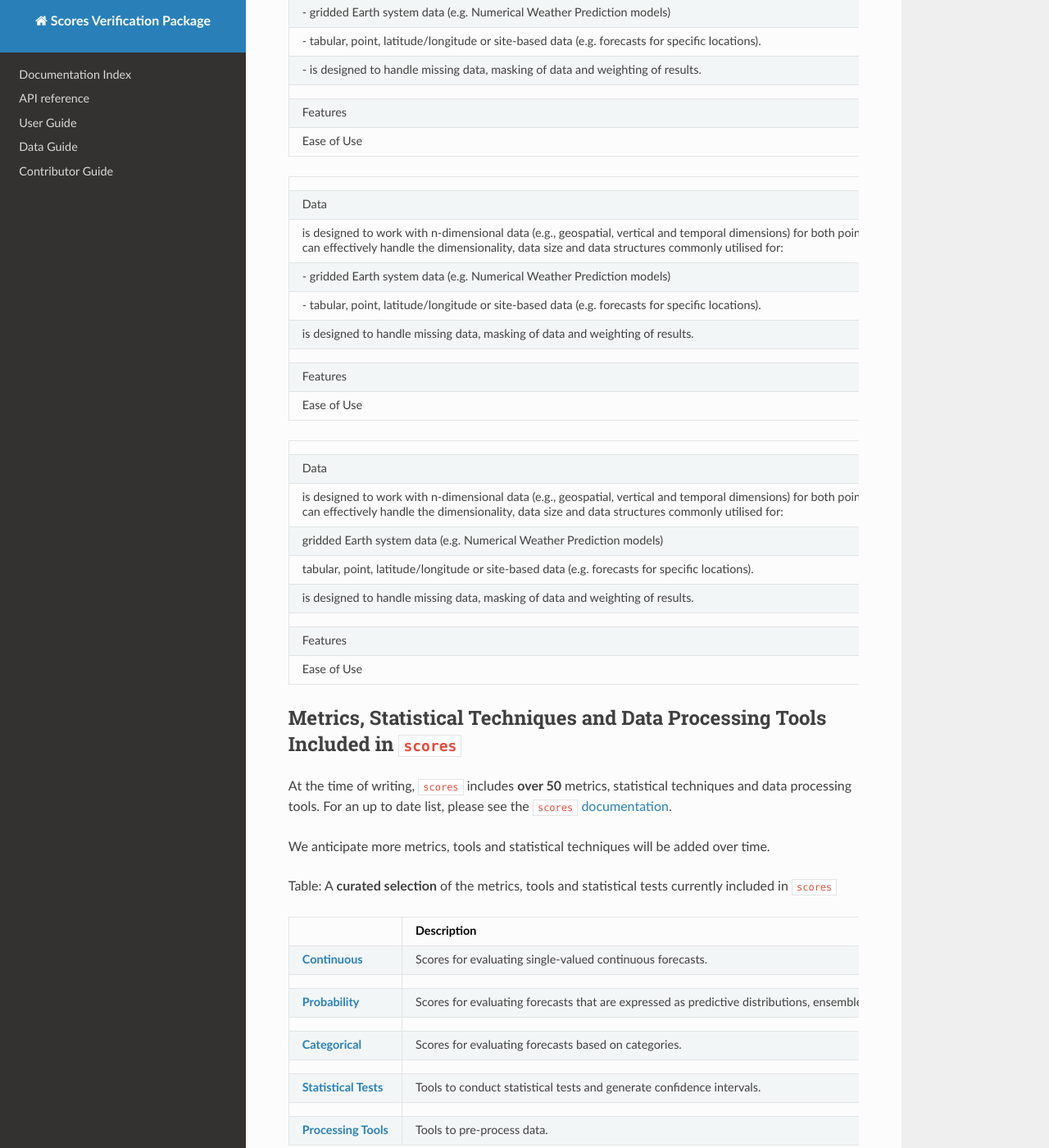
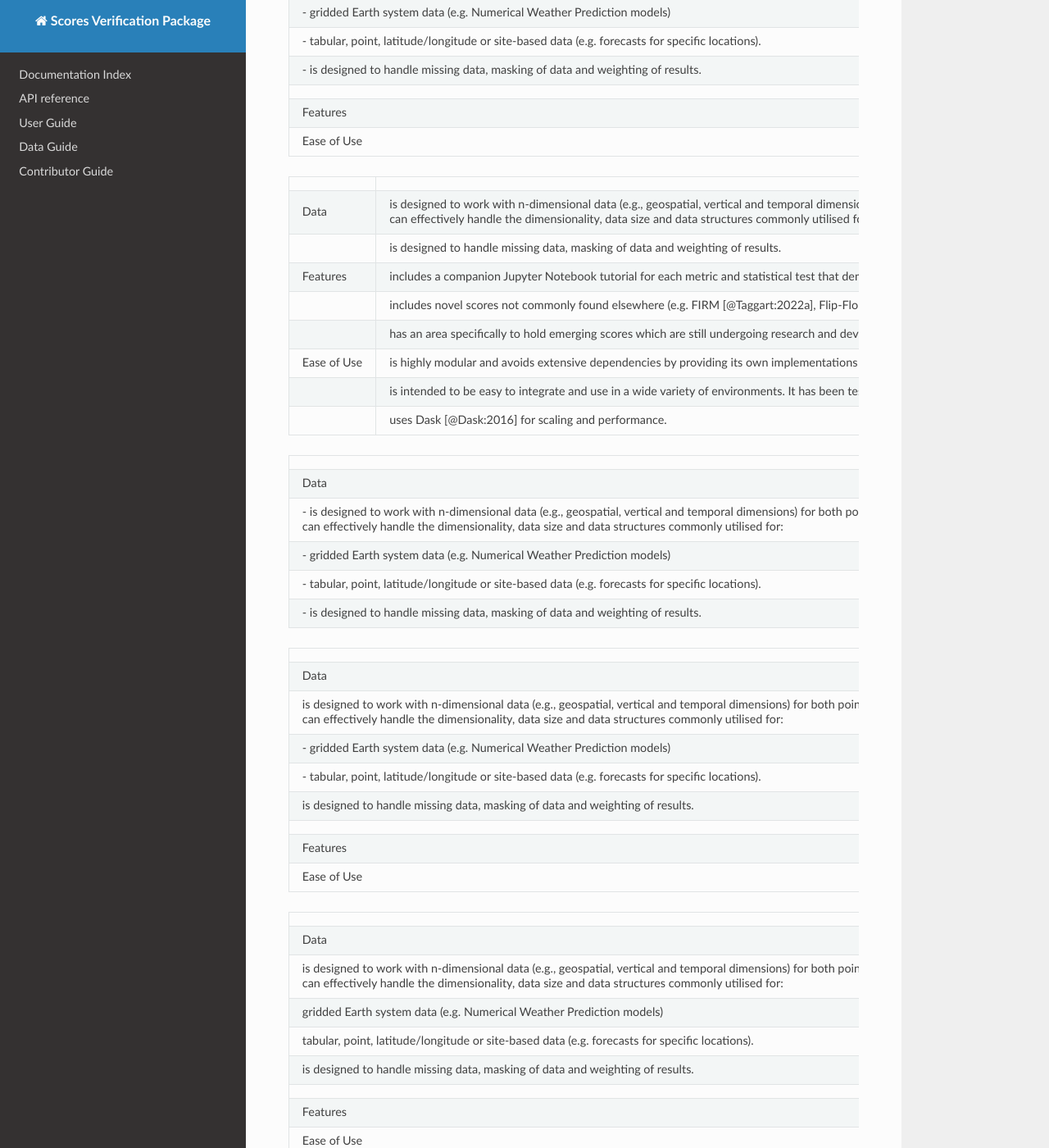
Before and after one commit to nci/scores, an MkDocs documentation site: the page built from docs/paper.md, in a window 1280 px wide and 1400 px high, scrolled down 1762 px. Shown: the whole window at 82% size. Built offline with MkDocs 1.6.1, drawn with Linux system fonts in a browser that asks for light colours; nearby versions of some CDN libraries.

Commit message:
Trying Key Benefits in table form
Signed-off-by: Stephanie Chong <168800785+Steph-Chong@users.noreply.github.com>

```diff
--- a/docs/paper.md
+++ b/docs/paper.md
@@ -80,6 +80,29 @@ In order to meet the needs of researchers, `scores`:
 
 |              |                                                     |
 |--------------|-----------------------------------------------------|
+| Data         |is designed to work with n-dimensional data (e.g., geospatial, vertical and temporal dimensions) for both point-based and gridded data. `scores` can effectively handle the dimensionality, data size and data structures commonly utilised for: gridded Earth system data (e.g. Numerical Weather Prediction models) tabular, point, latitude/longitude or site-based data (e.g. forecasts for specific locations). |
+|              | is designed to handle missing data, masking of data and weighting of results. |
+| Features     | includes a companion Jupyter Notebook tutorial for each metric and statistical test that demonstrates its use in practice. |
+|              | includes novel scores not commonly found elsewhere (e.g. FIRM [@Taggart:2022a], Flip-Flop Index [@Griffiths:2019; @griffiths2021circular]). |
+|              | has an area specifically to hold emerging scores which are still undergoing research and development. This provides a clear mechanism for people to share, access and collaborate on new scores, and be able to easily re-use versioned implementations of those scores. |
+| Ease of Use  | is highly modular and avoids extensive dependencies by providing its own implementations where relevant. |
+|              | is intended to be easy to integrate and use in a wide variety of environments. It has been tested and used on workstations, servers and in high performance computing (supercomputing) environments. |
+|              | uses Dask [@Dask:2016] for scaling and performance. |
+
+
+
+|              |                                                     |
+|--------------|-----------------------------------------------------|
+| Data         |Scores for evaluating single-valued continuous forecasts.
+- is designed to work with n-dimensional data (e.g., geospatial, vertical and temporal dimensions) for both point-based and gridded data. `scores` can effectively handle the dimensionality, data size and data structures commonly utilised for:
+  - gridded Earth system data (e.g. Numerical Weather Prediction models)
+  - tabular, point, latitude/longitude or site-based data (e.g. forecasts for specific locations).
+- is designed to handle missing data, masking of data and weighting of results.
+
+
+
+|              |                                                     |
+|--------------|-----------------------------------------------------|
 | Data         |Scores for evaluating single-valued continuous forecasts.
 is designed to work with n-dimensional data (e.g., geospatial, vertical and temporal dimensions) for both point-based and gridded data. `scores` can effectively handle the dimensionality, data size and data structures commonly utilised for:
   - gridded Earth system data (e.g. Numerical Weather Prediction models)
```
